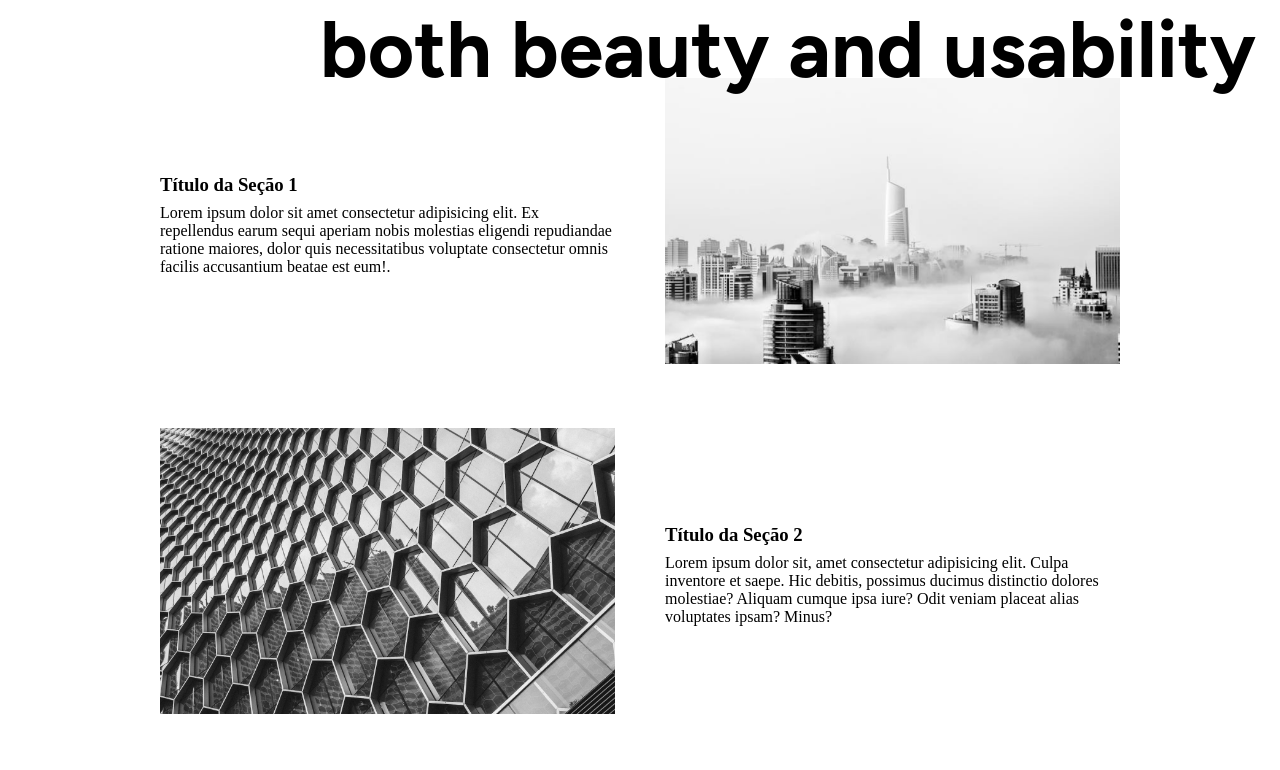
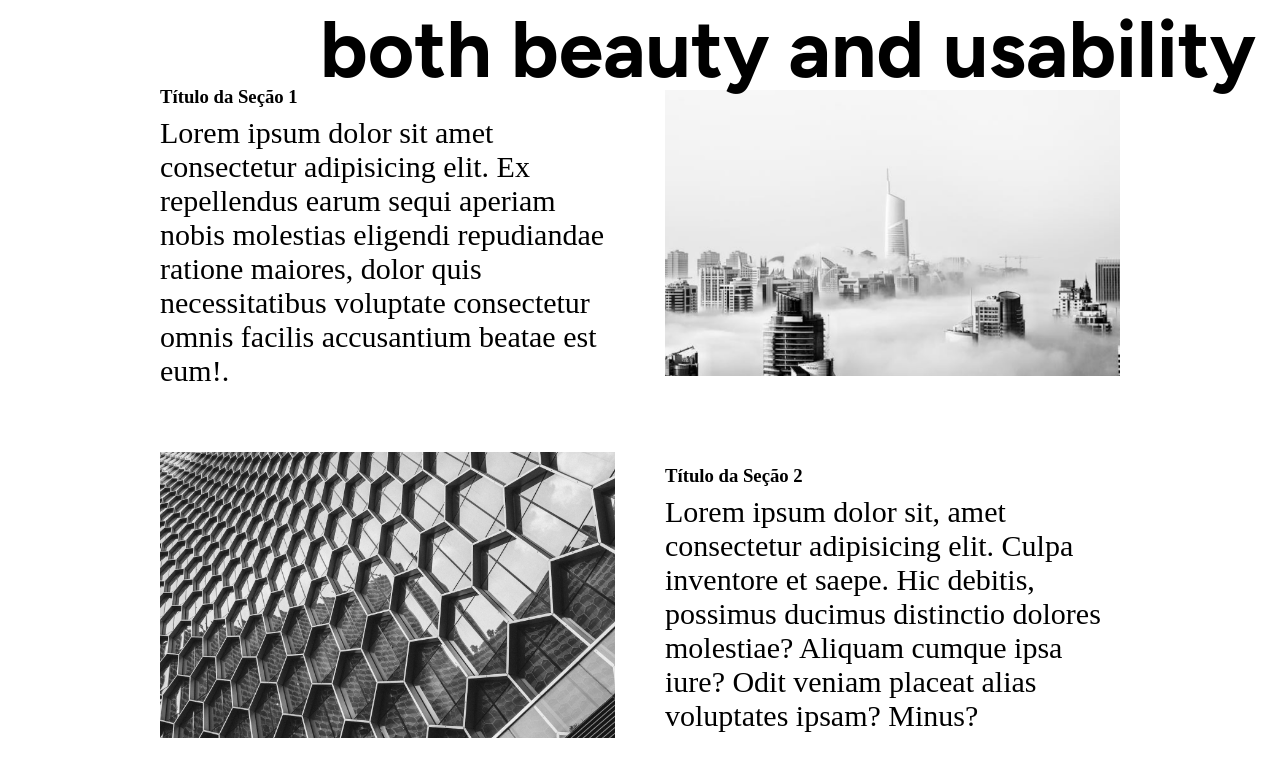
Before and after one commit to gabrieljcoutinho/Projeto-Archi-Firm, a React (Create React App) app: page / in a window 1280 px wide. Shown: the part 2780-3550 px from the top of the page. Before the commit the page ends 3526 px from the top, so only its background shows below. Built offline with nearby package versions, Linux system fonts and the light colour scheme.

Commit message:
tamnho dos texto

```diff
--- a/src/Css/focoDaEmpresa.css
+++ b/src/Css/focoDaEmpresa.css
@@ -43,4 +43,8 @@
     display: block;
 }
 
-.paragrafoFocoDaEmrpesa {}
+.paragrafoFocoDaEmrpesa {
+
+    font-size: 30px;
+
+}
```
